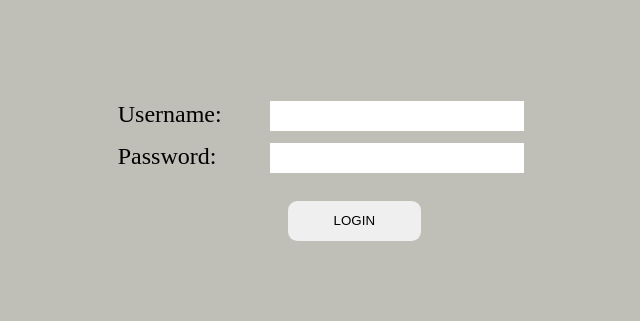
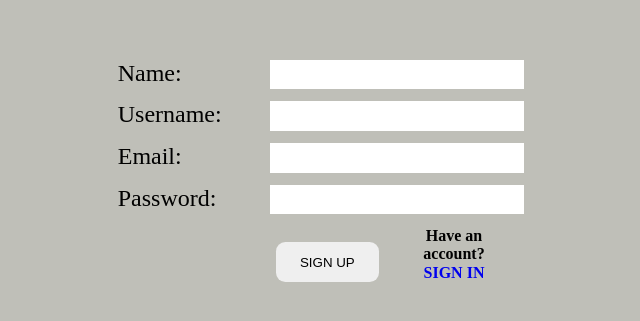
Before and after one commit to oluwatrillions/moodboard, a React (Create React App) app in the folder frontend/moodboard/: page / in a window 1280 px wide. Shown: the part 229-550 px from the top of the page, without its empty margins (319-959 px from the left). Built offline with nearby package versions, Linux system fonts and the light colour scheme.

Commit message:
Login redirect link

```diff
--- a/frontend/moodboard/package.json
+++ b/frontend/moodboard/package.json
@@ -9,6 +9,7 @@
     "axios": "^0.27.2",
     "react": "^18.2.0",
     "react-dom": "^18.2.0",
+    "react-router-dom": "^6.3.0",
     "react-scripts": "5.0.1",
     "web-vitals": "^2.1.4"
   },
--- a/frontend/moodboard/src/App.js
+++ b/frontend/moodboard/src/App.js
@@ -1,12 +1,17 @@
 import './App.css';
 import Home from './components/Home'
 import Login from './components/Login'
+import {BrowserRouter as Router, Routes, Route} from 'react-router-dom'
 
 function App() {
   return (
       <div className="App">
-          {/* <Home /> */}
-          <Login />
+          <Router>
+              <Routes>
+                  <Route path='/' element={<Home/>} />
+                  <Route path='/login' element={<Login/>} />
+                  </Routes>
+            </Router>
     </div>
   );
 }
--- a/frontend/moodboard/src/components/Home.css
+++ b/frontend/moodboard/src/components/Home.css
@@ -40,19 +40,37 @@ input {
 }
 
 button {
-    margin-top: 2vh;
-    width: 10em;
+    width: 8em !important;
     height: 3em;
     border-radius: .7em;
     border: none;
     outline: none;
-    margin-left: 5em;
+    cursor: pointer;
 }
 
 .errMsg {
     color: red;
+    font-weight: 400;
 }
 
 .noErrMsg {
     display: none;
 }
+
+.btn-group {
+    display: flex;
+    justify-content: space-between;
+    gap: 1em;
+    margin-left: 5em;
+}
+
+.btn-group h4 {
+    display: flex;
+    flex-direction: column;
+    justify-content: space-evenly;
+    align-items: center;
+}
+
+a {
+    text-decoration: none;
+}
--- a/frontend/moodboard/src/components/Home.js
+++ b/frontend/moodboard/src/components/Home.js
@@ -1,4 +1,5 @@
 import React, { useState, useEffect, useRef } from 'react'
+import {Link} from 'react-router-dom'
 import './Home.css'
 import axios from 'axios'
 
@@ -67,7 +68,10 @@ const Home = () => {
                         <input type="password" name='password' value={password} onChange={ ((e)=> setPassword(e.target.value))}/>
                     </main>
                 </form>
-                <button onClick={signupBtn}>SIGN UP</button>
+                <div className='btn-group'>
+                    <button onClick={signupBtn}>SIGN UP</button>
+                    <h4>Have an account? <span> <Link to='/login'>SIGN IN</Link></span></h4>
+                </div>
         </section>
     </div>
   )
--- a/frontend/moodboard/src/components/Login.js
+++ b/frontend/moodboard/src/components/Login.js
@@ -27,10 +27,8 @@ const Login = () => {
                     headers: { 'Content-Type': 'application/json' },
                     withCredentials: true
                 }
-
             );
             console.log(loginBtn);
-            console.log(loginBtn.data);
             setLogin({username, password})
             setUsername('')
             setPassword('')
--- a/frontend/moodboard/src/context/LoginProvider.js
+++ b/frontend/moodboard/src/context/LoginProvider.js
@@ -6,7 +6,7 @@ export const LoginProvider = ({ children }) => {
     const [login, setLogin] = useState({});
 
     return (
-        <LoginContext.Provider value={{ login, setLogin }} >
+        <LoginContext.Provider value={{ login, setLogin }}>
             {children}
         </LoginContext.Provider>
     )
```
Also changed, not shown: 1 other file (tests, documents, lock files or other folders).
